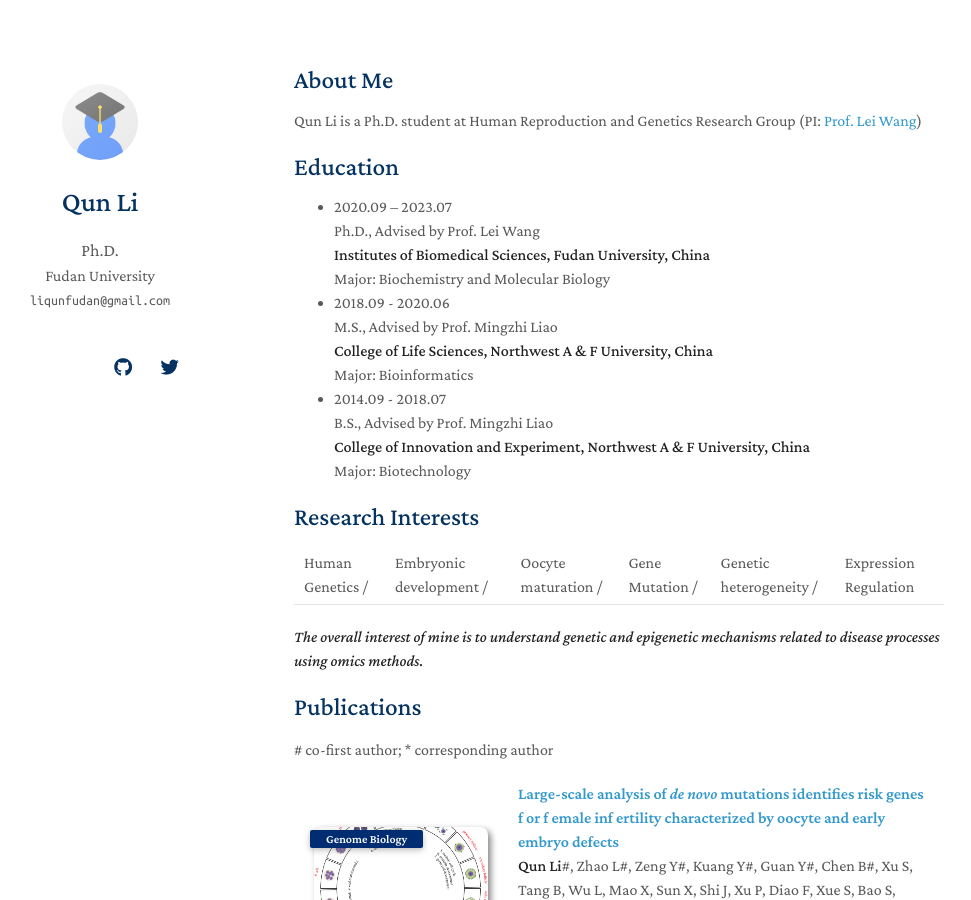
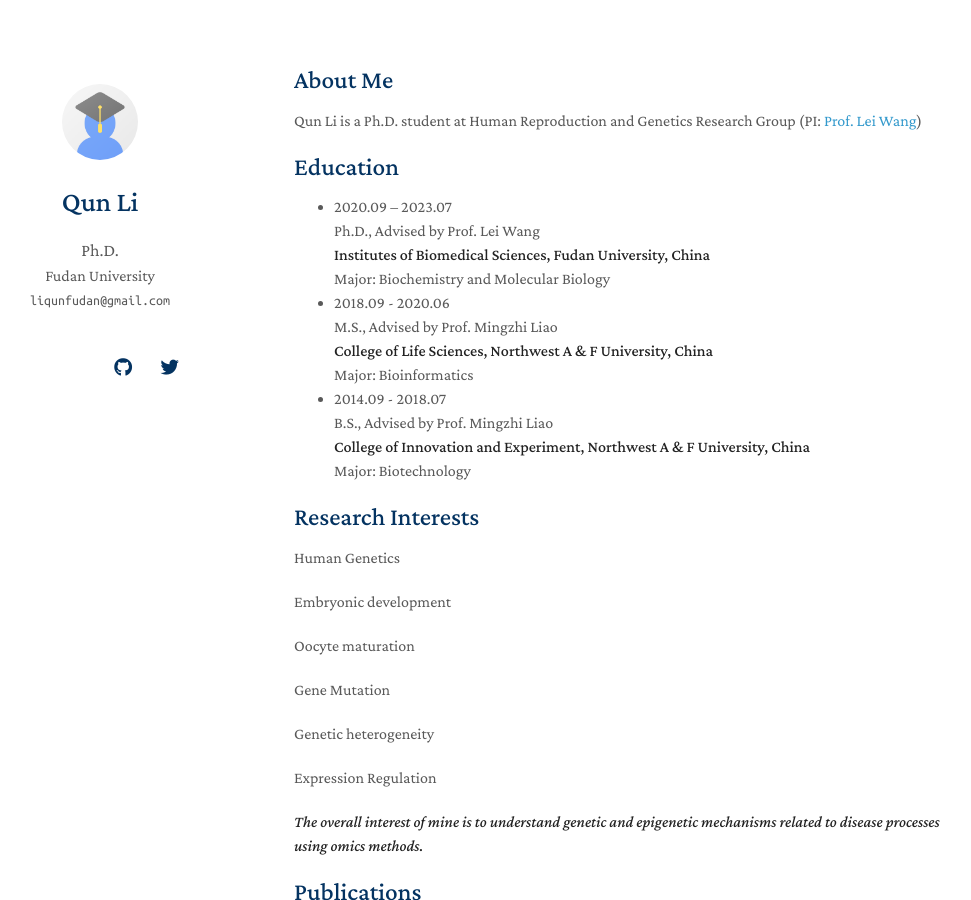
Before and after one commit to liqunbio/liqunbio.github.io, a Jekyll site: the page built from index.md, in a window 1280 px wide and 900 px high. Shown: the whole window, without its empty margins (176-1147 px from the left). Built offline with Jekyll 4.4.1, drawn with Linux system fonts in a browser that asks for light colours; nearby versions of some CDN libraries; a style sheet for code colours, icons or effects is not loaded; our own code applies the rules of GitHub Pages for plain Markdown files.

```diff
--- a/index.md
+++ b/index.md
@@ -22,7 +22,17 @@ Major: Biotechnology
 
 ## Research Interests
 
-Human Genetics /| Embryonic development /| Oocyte maturation /| Gene Mutation /| Genetic heterogeneity /| Expression Regulation
+Human Genetics
+
+Embryonic development
+
+Oocyte maturation
+
+Gene Mutation
+
+Genetic heterogeneity
+
+Expression Regulation
 
 ***The overall interest of mine is to understand genetic and epigenetic mechanisms related to disease processes using omics methods.***
 
```
